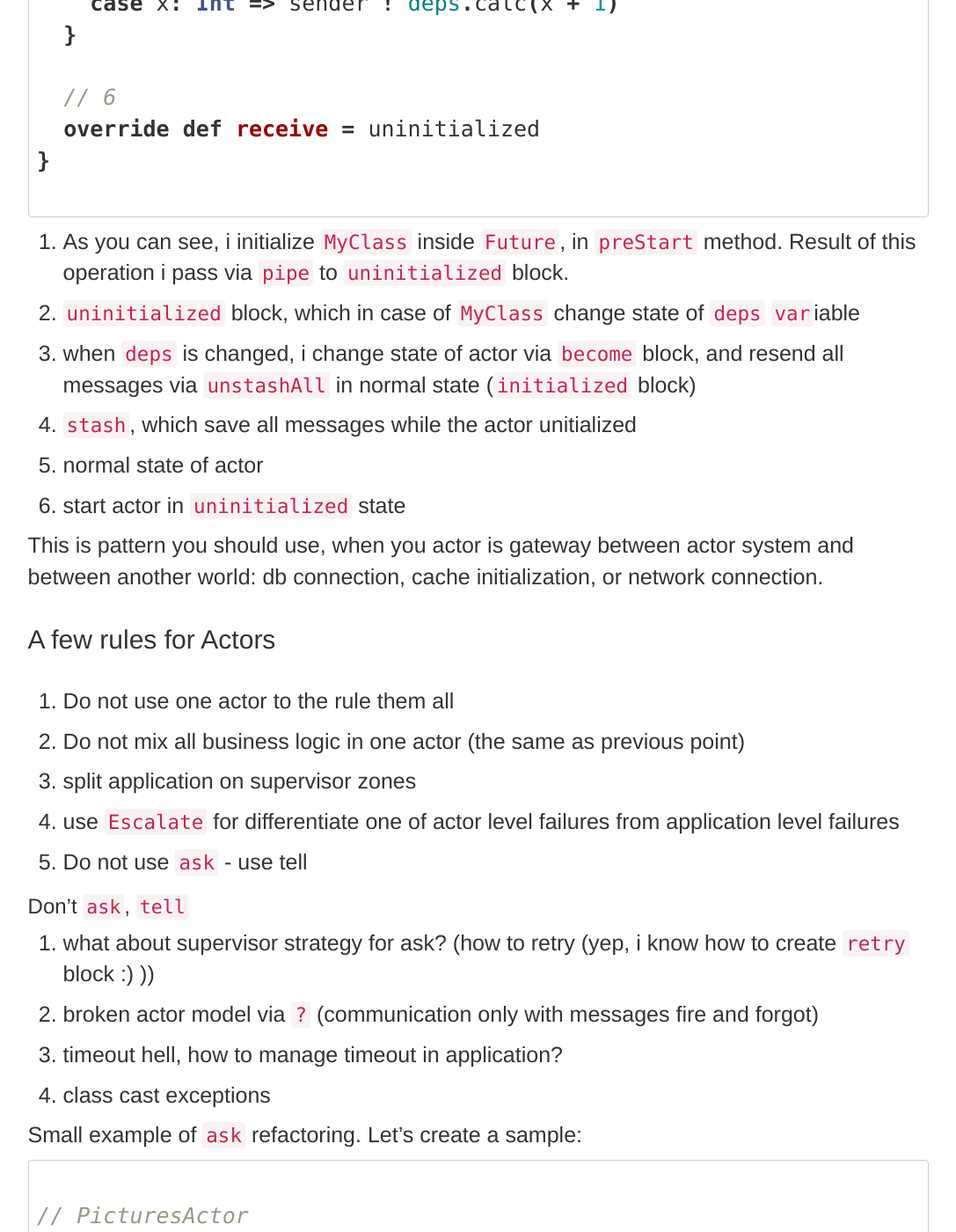
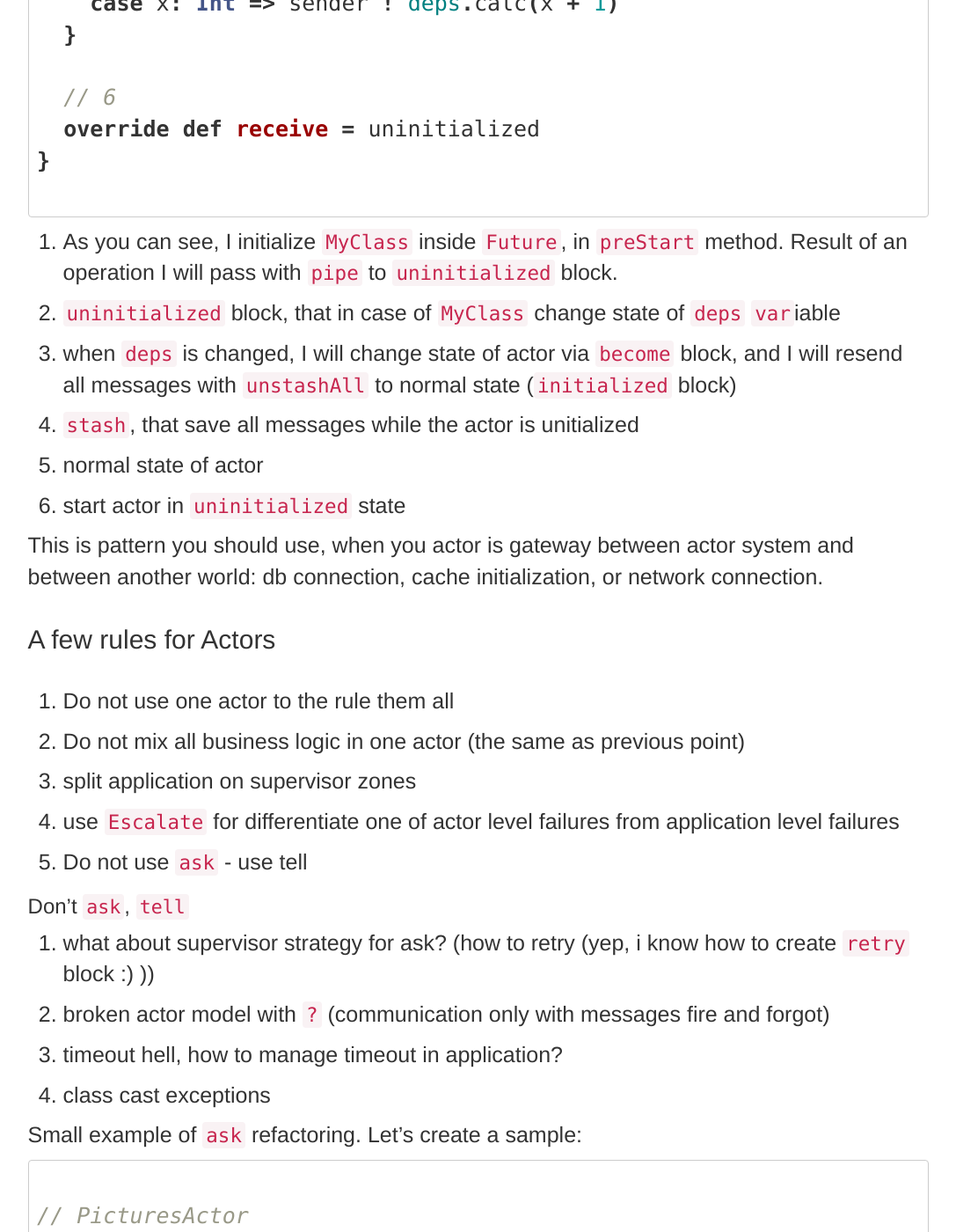
Before and after one commit to fntz/fntz.github.io, a Jekyll site: the page built from _posts/2017-06-29-akka-patterns-and-antipatterns.markdown, in a window 1280 px wide and 1400 px high, scrolled down 4800 px. Shown: the whole window at 88% size, without its empty margins (122-1209 px from the left). Built offline with Jekyll 4.4.1, drawn with Linux system fonts in a browser that asks for light colours; nearby versions of some CDN libraries; comment, search, counter and statistics services are not loaded; some of the changed text lies outside the part shown.

Commit message:
fix post about actors

````diff
--- a/_posts/2017-06-29-akka-patterns-and-antipatterns.markdown
+++ b/_posts/2017-06-29-akka-patterns-and-antipatterns.markdown
@@ -102,7 +102,7 @@
 future thread: 616, state=3  !!! oops
 ```
 
-As you can see, 2 different threads see the same `state = 3`, this is race condition.
+As you can see, 2 different threads see the same `state = 3`, there is race condition.
 
 
 ### Long initialization
@@ -113,7 +113,7 @@
 
 2. initialize what you need in `preStart` block
 
-3. use `stash` and `become` while the actor is not initialized
+3. use `stash` and `become` while an actor is not initialized
 
 Implementations:
 
@@ -162,20 +162,23 @@
 
 ```
 
-1. As you can see, i initialize `MyClass` inside `Future`, in `preStart` method.
-Result of this operation i pass via `pipe` to `uninitialized` block.
+1. As you can see, I initialize `MyClass` inside `Future`, in `preStart` method.
+Result of an operation I will pass with `pipe` to `uninitialized` block.
 
-2. `uninitialized` block, which in case of `MyClass` change state of `deps` `var`iable
+2. `uninitialized` block, that in case of `MyClass` change state of `deps` `var`iable
 
-3. when `deps` is changed, i change state of actor via `become` block, and resend all messages via `unstashAll` in normal state (`initialized` block)
+3. when `deps` is changed, I will change state of actor via `become` block,
+and I will resend all messages with `unstashAll` to normal state (`initialized` block)
 
-4. `stash`, which save all messages while the actor unitialized
+4. `stash`, that save all messages while the actor is unitialized
 
 5. normal state of actor
 
 6. start actor in `uninitialized` state
 
-This is pattern you should use, when you actor is gateway between actor system and between another world: db connection, cache initialization, or network connection.
+This is pattern you should use, when you actor is gateway between
+actor system and between another world:
+db connection, cache initialization, or network connection.
 
 
 
@@ -196,7 +199,7 @@
 
 1. what about supervisor strategy for ask? (how to retry (yep, i know how to create `retry` block :) ))
 
-2. broken actor model via `?` (communication only with messages fire and forgot)
+2. broken actor model with `?` (communication only with messages fire and forgot)
 
 3. timeout hell, how to manage timeout in application?
 
@@ -281,7 +284,8 @@
 
 #### done
 
-As a result, we have a one actor (`PicturesActor`) with failure zone: all throubles in `GetUserPicturesActor` will be handled in `supervisorStrategy` block, and we create one actor for each request, it's normal for actor based application.
+As a result, we have an one actor (`PicturesActor`) with failure zone: all throubles in `GetUserPicturesActor` will be handled by `supervisorStrategy` block,
+and we create one actor for each request, it's normal for actor based application.
 
 
 ### Retry
````
Also changed, not shown: other parts of _posts/2017-06-29-akka-patterns-and-antipatterns.markdown (+3 -3 lines).
